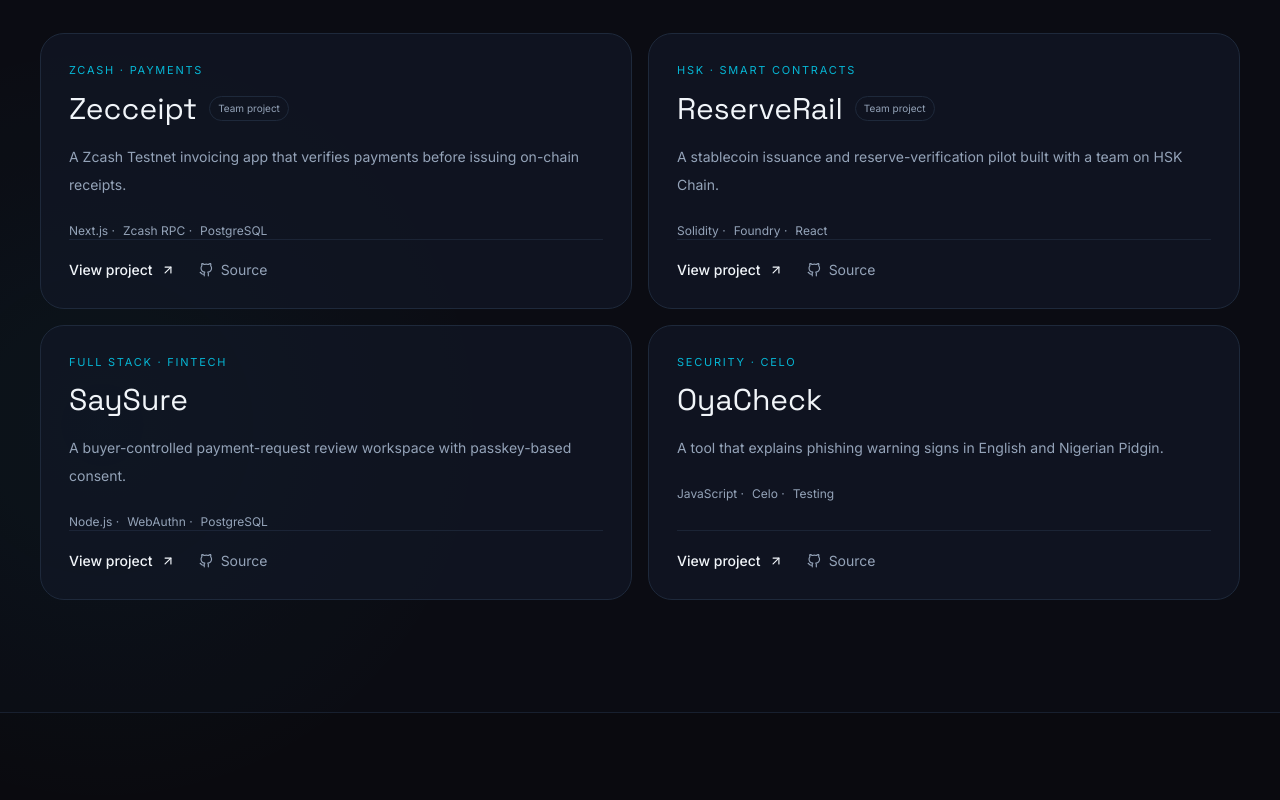
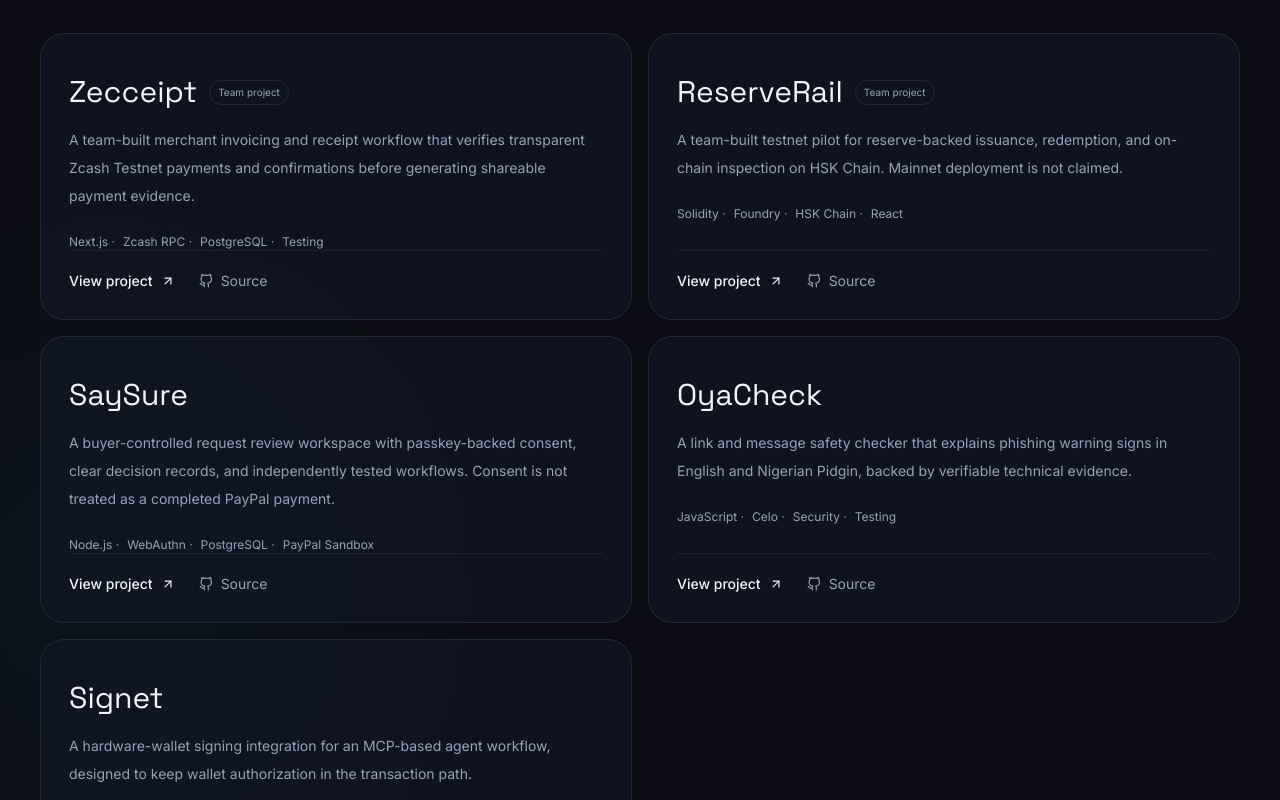
Before and after one commit to Alike001/alike-portfolio, a Next.js app: page / in a window 1280 px wide. Shown: the part 1220-2020 px from the top of the page. Built offline with nearby package versions, Linux system fonts and the light colour scheme.

Commit message:
content: update data/projects.js with verified recent work

```diff
--- a/data/projects.js
+++ b/data/projects.js
@@ -1,36 +1,53 @@
 export const projects = [
   {
     name: "Zecceipt",
-    category: "Zcash · Payments",
-    description: "A Zcash Testnet invoicing app that verifies payments before issuing on-chain receipts.",
-    tech: ["Next.js", "Zcash RPC", "PostgreSQL"],
+    eyebrow: "Zcash · Payment Verification",
+    description: "A team-built merchant invoicing and receipt workflow that verifies transparent Zcash Testnet payments and confirmations before generating shareable payment evidence.",
+    tech: ["Next.js", "Zcash RPC", "PostgreSQL", "Testing"],
+    achievement: "1st place · Zcash Mini Hackathon · Team, Aug 2026",
     github: "https://github.com/Alike001/zecceipt",
     live: "https://zecceipt.vercel.app/",
-    team: true
+    team: true,
+    accent: "cyan"
   },
   {
     name: "ReserveRail",
-    category: "HSK · Smart contracts",
-    description: "A stablecoin issuance and reserve-verification pilot built with a team on HSK Chain.",
-    tech: ["Solidity", "Foundry", "React"],
+    eyebrow: "HSK · Stablecoin Infrastructure",
+    description: "A team-built testnet pilot for reserve-backed issuance, redemption, and on-chain inspection on HSK Chain. Mainnet deployment is not claimed.",
+    tech: ["Solidity", "Foundry", "HSK Chain", "React"],
+    achievement: "3rd place · EAG HSK Track · Team, Aug 2026",
     github: "https://github.com/Alike001/reserverail-hsk",
     live: "https://alike001.github.io/reserverail-hsk/",
-    team: true
+    team: true,
+    accent: "indigo"
   },
   {
     name: "SaySure",
-    category: "Full stack · Fintech",
-    description: "A buyer-controlled payment-request review workspace with passkey-based consent.",
-    tech: ["Node.js", "WebAuthn", "PostgreSQL"],
+    eyebrow: "Full Stack · Payment Consent",
+    description: "A buyer-controlled request review workspace with passkey-backed consent, clear decision records, and independently tested workflows. Consent is not treated as a completed PayPal payment.",
+    tech: ["Node.js", "WebAuthn", "PostgreSQL", "PayPal Sandbox"],
+    status: "PayPal AI Hackathon project",
     github: "https://github.com/Alike001/saysure",
-    live: "https://saysure-staging-cnhm.onrender.com/app"
+    live: "https://saysure-staging-cnhm.onrender.com/app",
+    accent: "cyan"
   },
   {
     name: "OyaCheck",
-    category: "Security · Celo",
-    description: "A tool that explains phishing warning signs in English and Nigerian Pidgin.",
-    tech: ["JavaScript", "Celo", "Testing"],
+    eyebrow: "Security · Celo",
+    description: "A link and message safety checker that explains phishing warning signs in English and Nigerian Pidgin, backed by verifiable technical evidence.",
+    tech: ["JavaScript", "Celo", "Security", "Testing"],
+    status: "Public security project",
     github: "https://github.com/Alike001/oyacheck",
-    live: "https://oyacheck-beta.onrender.com/app"
+    live: "https://oyacheck-beta.onrender.com/app",
+    accent: "indigo"
+  },
+  {
+    name: "Signet",
+    eyebrow: "Ledger · Agent Tooling",
+    description: "A hardware-wallet signing integration for an MCP-based agent workflow, designed to keep wallet authorization in the transaction path.",
+    tech: ["Node.js", "MCP", "Ledger SDK"],
+    achievement: "$100 USDC bounty · Ledger N3XT Build & Show",
+    github: "https://github.com/Alike001/signet",
+    accent: "cyan"
   }
 ];
```
